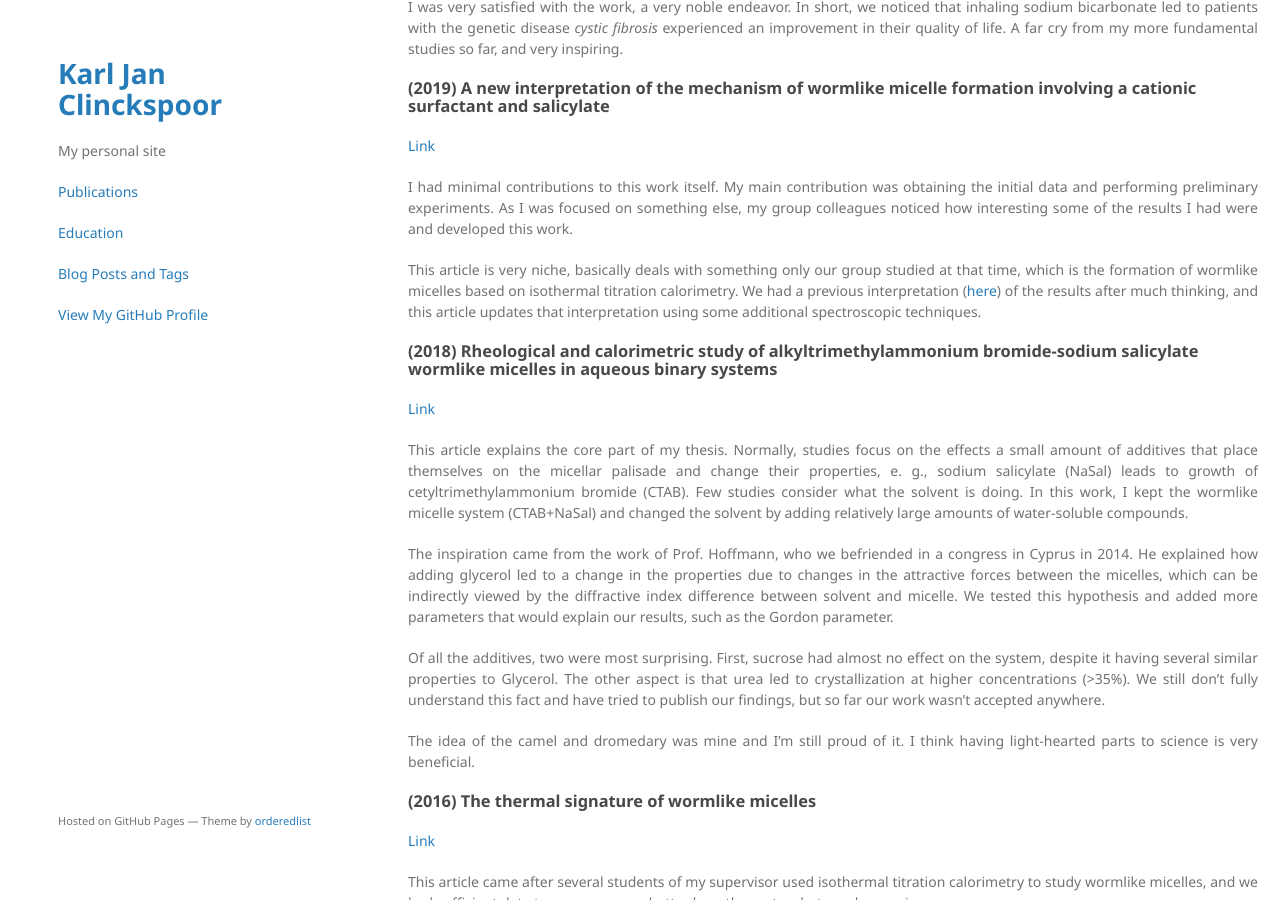
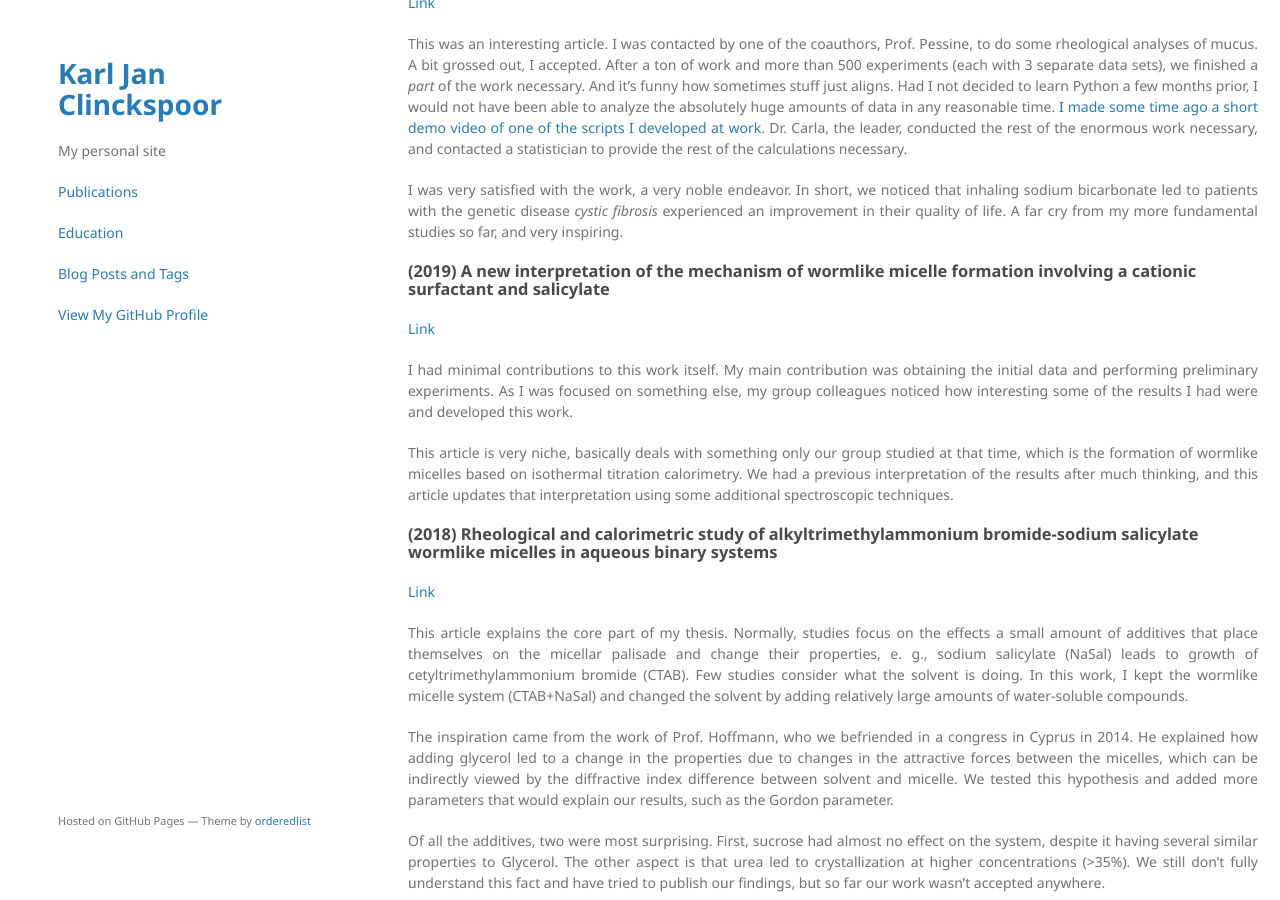
Before and after one commit to KarlClinckspoor/KarlClinckspoor.github.io, a Jekyll site: the page built from publications.md, in a window 1280 px wide and 900 px high, scrolled down 3491 px. Built offline with Jekyll 4.4.1, drawn with Linux system fonts in a browser that asks for light colours; our own code applies the rules of GitHub Pages for plain Markdown files; some of the changed text lies outside the part shown.

Commit message:
Updated my publications list.

```diff
--- a/publications.md
+++ b/publications.md
@@ -215,7 +226,7 @@ the results I had were and developed this work.
 
 This article is very niche, basically deals with something only our group
 studied at that time, which is the formation of wormlike micelles based on
-isothermal titration calorimetry. We had a previous interpretation ([here](#the-thermal-signature-of-wormlike-micelles)) of the
+isothermal titration calorimetry. We had a previous interpretation of the
 results after much thinking, and this article updates that interpretation using
 some additional spectroscopic techniques.
 
```
Also changed, not shown: other parts of publications.md (+11 -0 lines).
